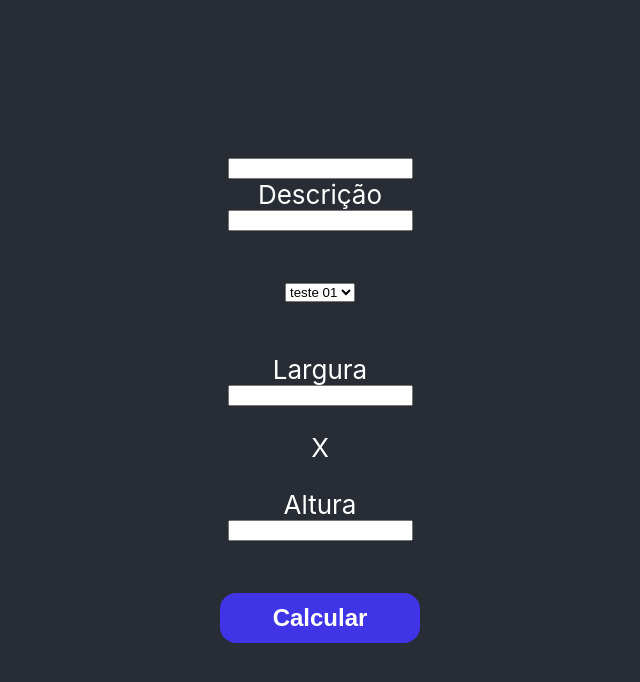
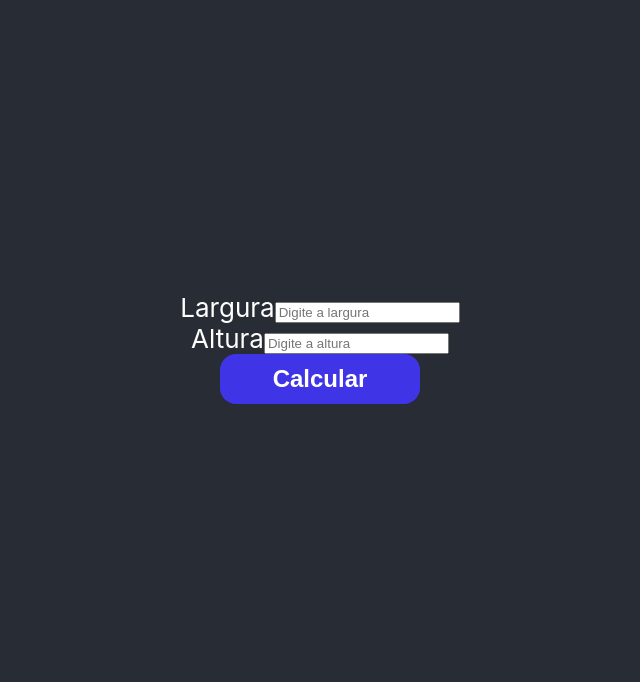
Before and after one commit to EduardoGuedes242/construcoes, a React (Create React App) app: page / in a window 1280 px wide. Shown: the top 682 px of the page, without its empty margins (320-960 px from the left). Built offline with nearby package versions, Linux system fonts and the light colour scheme.

Commit message:
implementando o calculo para parede de Drayall

```diff
--- a/src/App.js
+++ b/src/App.js
@@ -1,32 +1,59 @@
-import { useState } from 'react';
-import './App.css';
-import BotaoProrio from './widgets/botao';
-import DropBox from './widgets/dropdown';
-import EditProprio from './widgets/edit';
+import { useState } from "react";
+import "./App.css";
+import BotaoProrio from "./widgets/botao";
+import "./common/global";
+
+import Edit from "./widgets/edit";
+import { arredondarParaCima } from "./common/global";
 
 function App() {
-
-  const [descricao, setDescricao] = useState('');
+  const [largura, setLargura] = useState("");
+  const [altura, setAltura] = useState("");
+  const [resultadosCalculos, setResultadosCalculos] = useState("");
 
   function funcao() {
-    console.log('teste: ' + descricao)
+    const areaTotal = largura * altura;
+
+    const quantidadePlacas = areaTotal / (1.2 * 2.4);
+
+    const quantosMetrosPerfilHorizontais = largura * 2;
+
+    const montantesVerticais = largura / 0.6 + 1;
+
+    const quantidadePlacasArredondadas = arredondarParaCima(quantidadePlacas);
+    const montantesVerticaisArredondas = arredondarParaCima(montantesVerticais);
+
+    setResultadosCalculos(
+      "Area da parede: " +
+        areaTotal +
+        "\nQuantidade de Placas: " +
+        quantidadePlacasArredondadas +
+        "\nPerfis Horizontal: " +
+        quantosMetrosPerfilHorizontais +
+        "\nPerfis Vertical: " +
+        montantesVerticaisArredondas
+    );
   }
 
   return (
     <div className="App">
       <header className="App-header">
-        <input value={descricao} onChange={e => setDescricao(e.target.value)}></input>
-        <EditProprio title={'Descrição'} />
+        <Edit
+          title="Largura"
+          placeholder="Digite a largura"
+          onValueChange={value => setLargura(value)}
+        />
+        <Edit
+          title="Altura"
+          placeholder="Digite a altura"
+          onValueChange={value => setAltura(value)}
+        />
+        <BotaoProrio title={"Calcular"} onClick={funcao} />
         <p></p>
-        <DropBox></DropBox>
-        <p></p>
-        <EditProprio title={'Largura'} />
-        <p>X</p>
-        <EditProprio title={'Altura'} />
-        <p></p>
-        <BotaoProrio title={'Calcular'} onClick={funcao} />
+        <p>{resultadosCalculos}</p>
       </header>
     </div>
   );
 }
+
 export default App;
--- /dev/null
+++ b/src/common/global.js
@@ -0,0 +1,6 @@
+export function arredondarParaCima(numero) {
+  if (numero % 1 !== 0) {
+    return parseInt(numero) + 1;
+  }
+  return numero;
+}
--- a/src/widgets/dropdown.js
+++ /dev/null
@@ -1,9 +0,0 @@
-export default function DropBox() {
-    return <>
-        <select>
-            <option>teste 01</option>
-            <option>teste 02</option>
-            <option>teste 03</option>
-        </select>
-    </>
-}
--- a/src/widgets/edit.js
+++ b/src/widgets/edit.js
@@ -1,11 +1,26 @@
-export default function EditProprio({ title }) {
-    return (
-        <>
-            <label className="titulo-proprio">
-                {title}
-            </label>
+import React, { useState } from "react";
 
-            <input className="input-proprio" />
-        </>
-    );
-}
+const Edit = ({ title, placeholder = "", onValueChange }) => {
+  const [value, setValue] = useState("");
+
+  const handleChange = e => {
+    setValue(e.target.value);
+    if (onValueChange) {
+      onValueChange(e.target.value);
+    }
+  };
+
+  return (
+    <div>
+      <label>{title}</label>
+      <input
+        type="number"
+        value={value}
+        onChange={handleChange}
+        placeholder={placeholder}
+      />
+    </div>
+  );
+};
+
+export default Edit;
```
